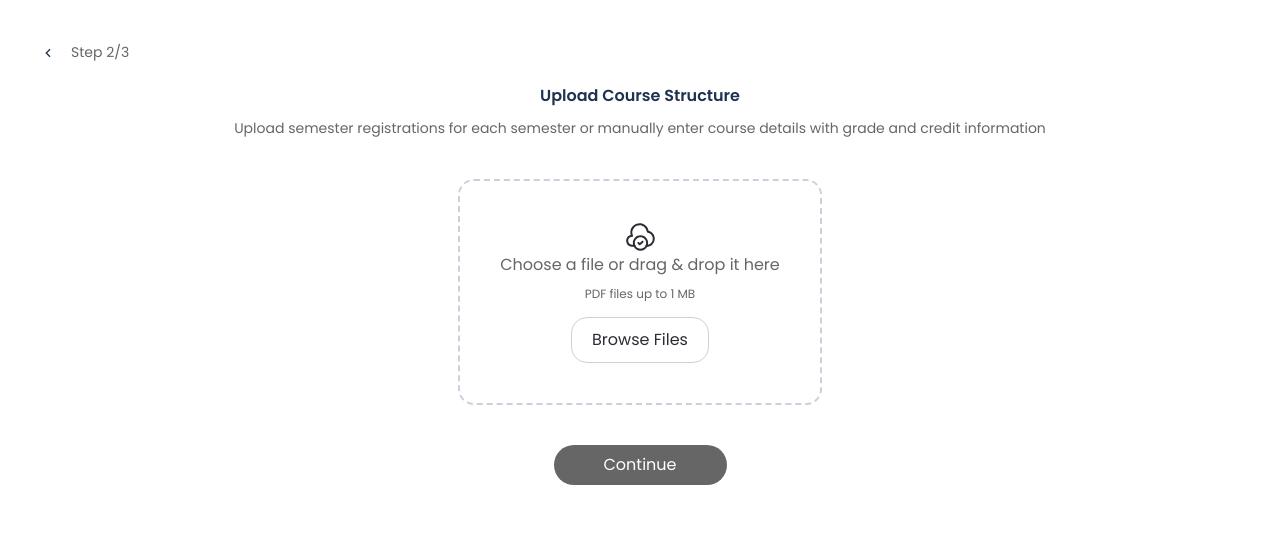
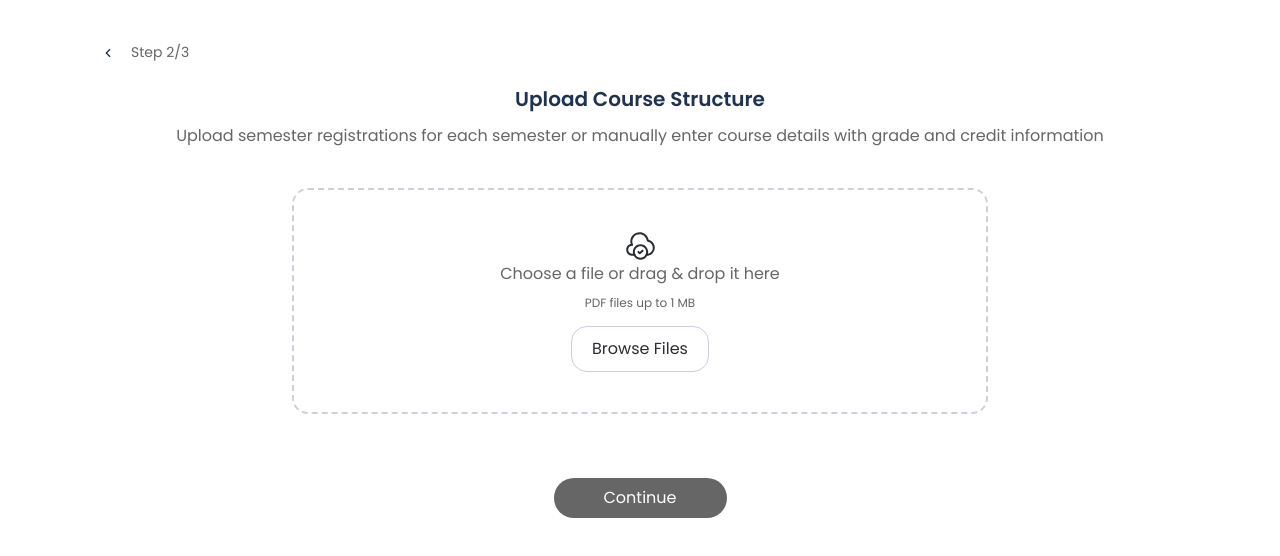
Before and after one commit to seyiadisa/grade-planner-fe, a Vue app: page /upload-course in a window 1280 px wide. Shown: the top 556 px of the page. Built offline with nearby package versions, Linux system fonts and the light colour scheme.

Commit message:
Make Upload Course responsive

```diff
--- a/src/views/UploadCourseView.vue
+++ b/src/views/UploadCourseView.vue
@@ -28,11 +28,9 @@ function badResponse() {
   showBadResponse.value = true;
 }
 
-
 function submitFile() {
   openModal.value = true;
 }
-
 </script>
 
 <template>
@@ -42,35 +40,70 @@ function submitFile() {
       <IconArrowLeft class="icon" />
       <span>Step 2/3</span>
     </RouterLink>
-		<div class="content">
-			<p>Upload Course Structure</p>
-			<span>Upload semester registrations for each semester or manually enter course details with grade and credit
-				information</span>
-			<Upload page="course_structure" @file-too-large="popupFail" @upload-failed="uploadFail"
-				@bad-response="badResponse" @upload-success="popupSuccess" />
-			<button @click="submitFile" :class="{ inactive: !(store.courseStructure.length > 1) }"
-				:disabled="!(store.courseStructure.length > 1)">Continue</button>
+    <div class="upload-content">
+      <h1>Upload Course Structure</h1>
+      <p>
+        Upload semester registrations for each semester or manually enter course
+        details with grade and credit information
+      </p>
+      <div>
+        <Upload
+          page="course_structure"
+          @file-too-large="popupFail"
+          @upload-failed="uploadFail"
+          @bad-response="badResponse"
+          @upload-success="popupSuccess"
+        />
+      </div>
+      <button
+        @click="submitFile"
+        :class="{ inactive: !(store.courseStructure.length > 1) }"
+        :disabled="!(store.courseStructure.length > 1)"
+      >
+        Continue
+      </button>
     </div>
   </main>
 
-	<Alert :success="true" :is-open="showSuccessAlert" @close-alert="showSuccessAlert = false">
+  <Alert
+    :success="true"
+    :is-open="showSuccessAlert"
+    @close-alert="showSuccessAlert = false"
+  >
     <template #title>Upload Successful!</template>
-		<template #description>Your course structure has been successfully uploaded</template>
+    <template #description
+      >Your course structure has been successfully uploaded</template
+    >
   </Alert>
 
-	<Alert :success="false" :is-open="showFailAlert" @close-alert="showFailAlert = false">
+  <Alert
+    :success="false"
+    :is-open="showFailAlert"
+    @close-alert="showFailAlert = false"
+  >
     <template #title>Upload Failed!</template>
     <template #description>File is too large</template>
   </Alert>
 
-	<Alert :success="false" :is-open="showUploadFail" @close-alert="showUploadFail = false">
+  <Alert
+    :success="false"
+    :is-open="showUploadFail"
+    @close-alert="showUploadFail = false"
+  >
     <template #title>Upload Failed!</template>
     <template #description>There was a problem contacting the server</template>
   </Alert>
 
-	<Alert :success="false" :is-open="showBadResponse" @close-alert="showBadResponse = false">
+  <Alert
+    :success="false"
+    :is-open="showBadResponse"
+    @close-alert="showBadResponse = false"
+  >
     <template #title>Upload Failed!</template>
-		<template #description>There was a problem with the file you uploaded. Are you sure it is your result?</template>
+    <template #description
+      >There was a problem with the file you uploaded. Are you sure it is your
+      result?</template
+    >
   </Alert>
 </template>
 
@@ -96,32 +129,38 @@ main {
   margin-right: 15px;
 }
 
-.content {
+.upload-content {
   display: flex;
   flex-direction: column;
+  justify-content: center;
   align-items: center;
   text-align: center;
   gap: 10px;
   margin-top: 20px;
 }
 
-.content p {
+.upload-content h1 {
   color: var(--color-text-blue);
   font-weight: 600;
   font-size: 16px;
 }
 
-.content span {
+.upload-content p {
   color: var(--color-text-1);
   font-weight: 400;
   font-size: 14px;
 }
 
-.content button {
+.upload-content button {
   background-color: var(--color-text-blue);
   color: white;
   padding: 8px 50px;
   border-radius: 32px;
+  margin-top: 24px;
+}
+
+.upload-content div {
+  width: 100%;
 }
 
 .inactive {
@@ -132,5 +171,23 @@ main {
   main {
     margin: 40px;
   }
+
+  .upload-content h1 {
+    font-size: 20px;
+  }
+
+  .upload-content p {
+    font-size: 16px;
+  }
+
+  .upload-content div {
+    width: 70%;
+  }
+}
+
+@media (min-width: 1024px) {
+  main {
+    margin: 40px 100px;
+  }
 }
 </style>
```
Lines whose indentation alone changed are shown as unchanged.
